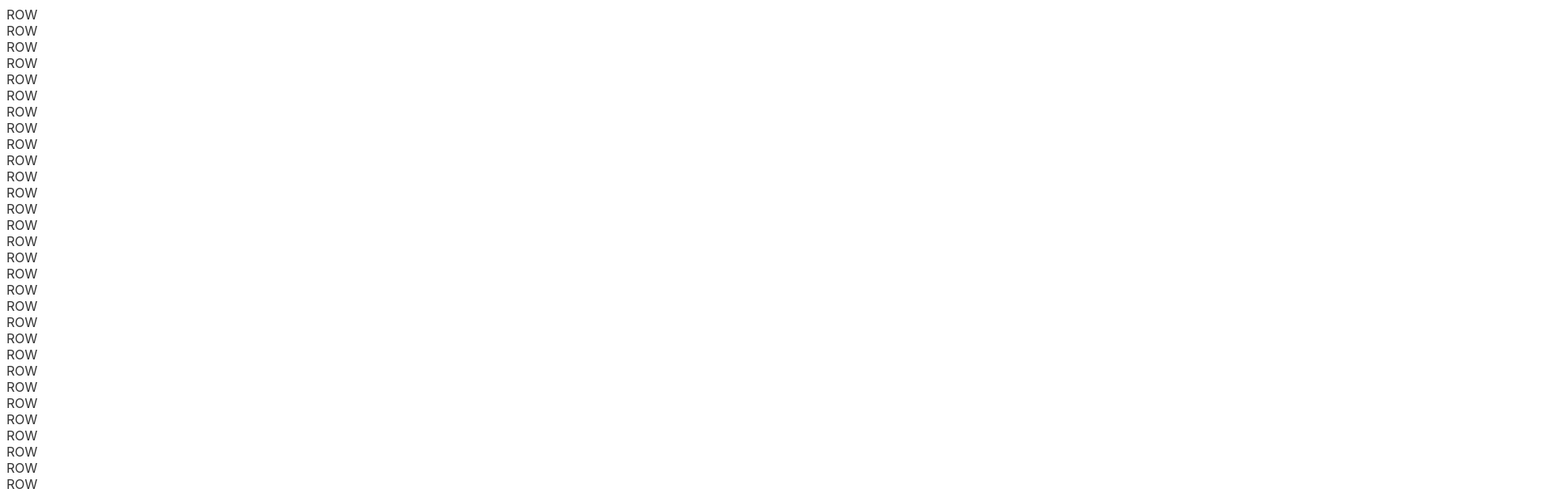
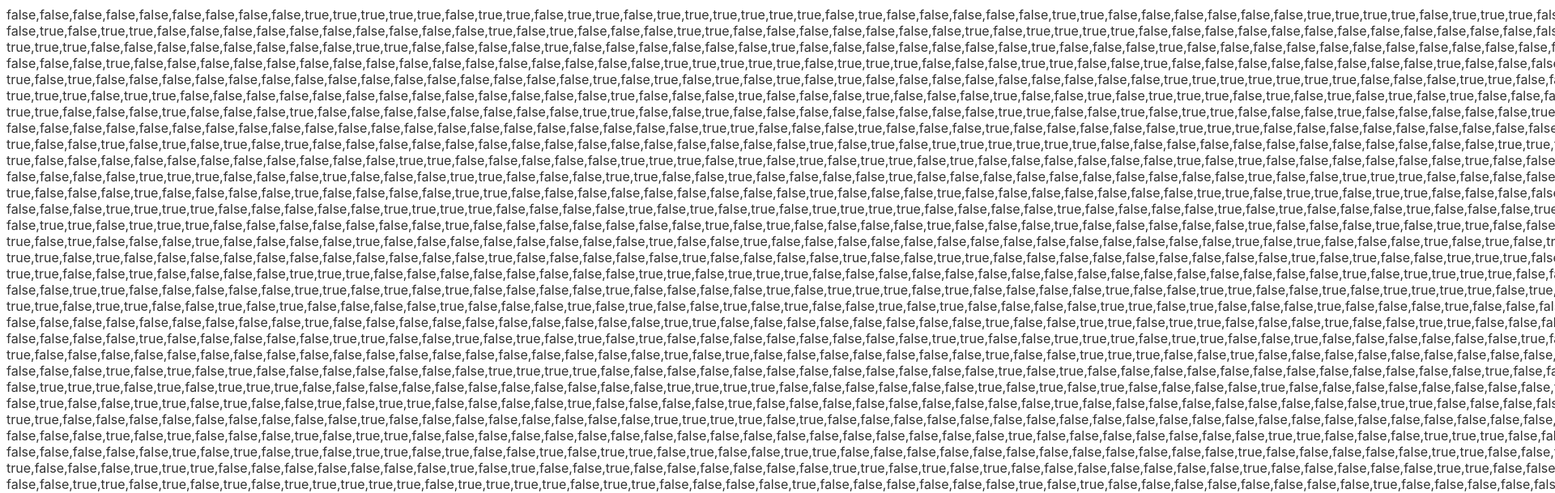
Before and after one commit to n-ckr-ch-rds-n/game-of-life, a Svelte app: page / in a window 1280 px wide. Shown: the top 609 px of the page at 81% size, 1920 px wide, since content can reach past the window. Built offline with nearby package versions, Linux system fonts and the light colour scheme.

Commit message:
Subscribe to matrix changes in rows and display values

```diff
--- a/src/App.svelte
+++ b/src/App.svelte
@@ -1,13 +1,14 @@
 <script lang="ts">
-	import Cell from "./cell/Cell.svelte"
+    import Cell from "./cell/Cell.svelte"
     import {MatrixUpdater} from "./matrix updater/matrix.updater";
     import {CellStateCalculator} from "./cell-state calculator/cell.state.calculator";
     import {matrixStore} from "./matrix store/matrix.store";
     import {MatrixInitialiser} from "./matrix initialiser/matrix.initialiser";
+    import Row from "./row/Row.svelte";
 
     let matrix;
 
-	const calculator = new CellStateCalculator();
+    const calculator = new CellStateCalculator();
     const updater = new MatrixUpdater(calculator);
     const initialiser = new MatrixInitialiser();
     const initialMatrix = initialiser.initialise(window.innerWidth);
@@ -24,5 +25,8 @@
     let cells = [{state: 1}, {state: 1}];
 </script>
 {#each matrix as row}
-    <div>ROW</div>
+    <Row row={row}/>
 {/each}
+<!--{#each cells as cell}-->
+<!--    <Cell state={cell.state}/>-->
+<!--{/each}-->
--- /dev/null
+++ b/src/row/Row.svelte
@@ -0,0 +1,19 @@
+<script lang="ts">
+    export let row;
+    // const colorByState = {
+    //     0: "white",
+    //     1: "black"
+    // };
+    // let color: string = colorByState[state];
+</script>
+
+<main>
+    <div>{row}</div>
+</main>
+
+<style>
+    .square {
+        height: 50px;
+        width: 50px;
+    }
+</style>
```
